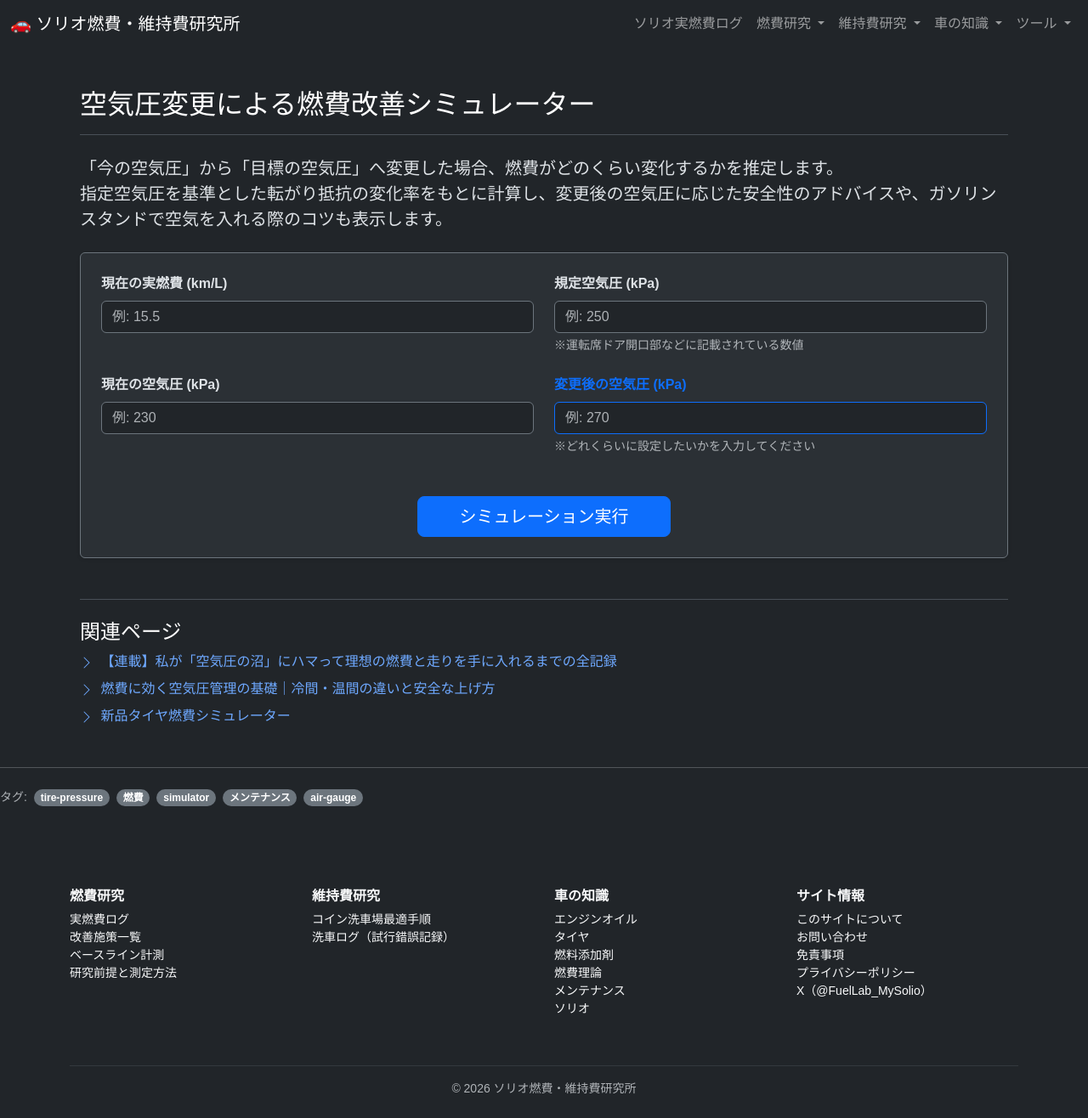
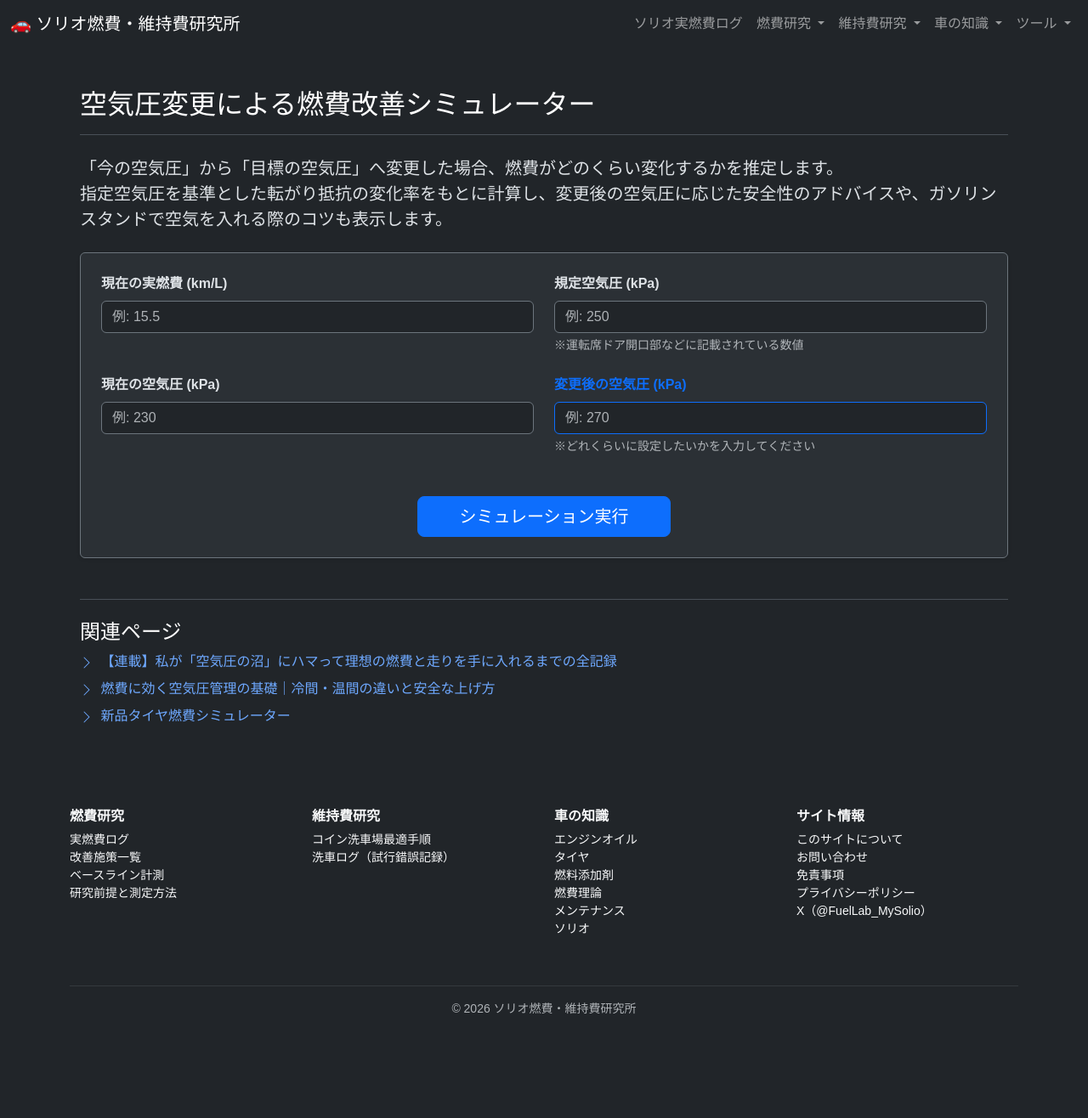
Before and after one commit to funyapar-org/fuel-lab, a Jekyll site: the page built from _tools/tire-pressure.md, in a window 1280 px wide. Shown: the whole page at 85% size. Built offline with Jekyll 4.4.1, drawn with Linux system fonts in a browser that asks for light colours; after the commit the page ends 1222 px from its top, so only the background shows below that.

Commit message:
fix tags

```diff
--- a/_tools/tire-pressure.md
+++ b/_tools/tire-pressure.md
@@ -4,12 +4,6 @@ title: "空気圧変更による燃費改善シミュレーター"
 nav_title: "空気圧変更・燃費シミュレーター"
 description: "現在の空気圧から目標の空気圧へ変更した際、燃費がどれくらい変化するかをシミュレーションします。安全な空気圧の目安やガソリンスタンドでの入れ方のアドバイス付き。"
 category: tire
-tags:
-  - tire-pressure
-  - fuel-economy
-  - simulator
-  - maintenance
-  - air-gauge
 date: 2026-07-19 12:30:00 +0900
 ---
 
```
Also changed, not shown: _tools/tire-condition.md (+0 -6 lines), .github/workflows/generate-tags.yml.
